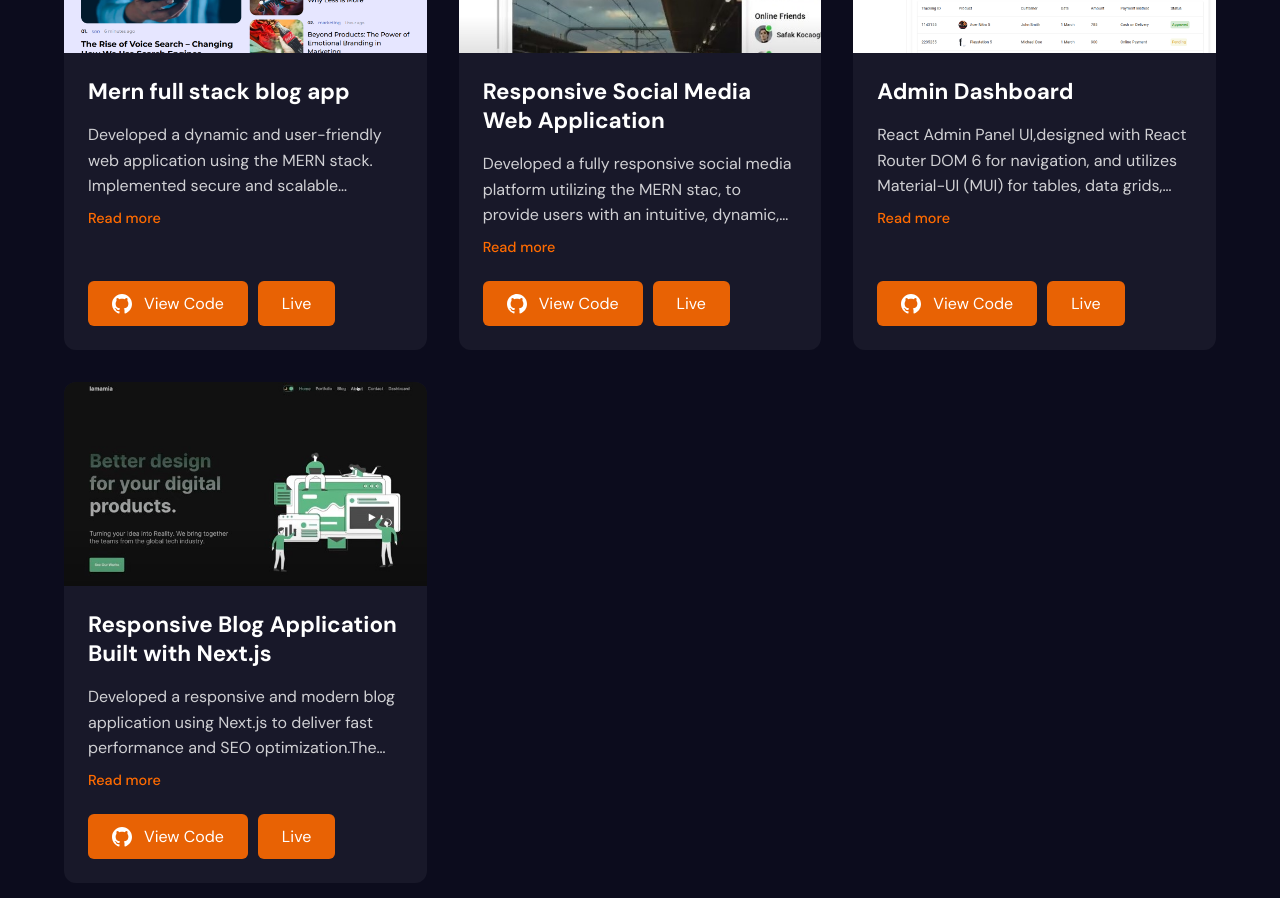
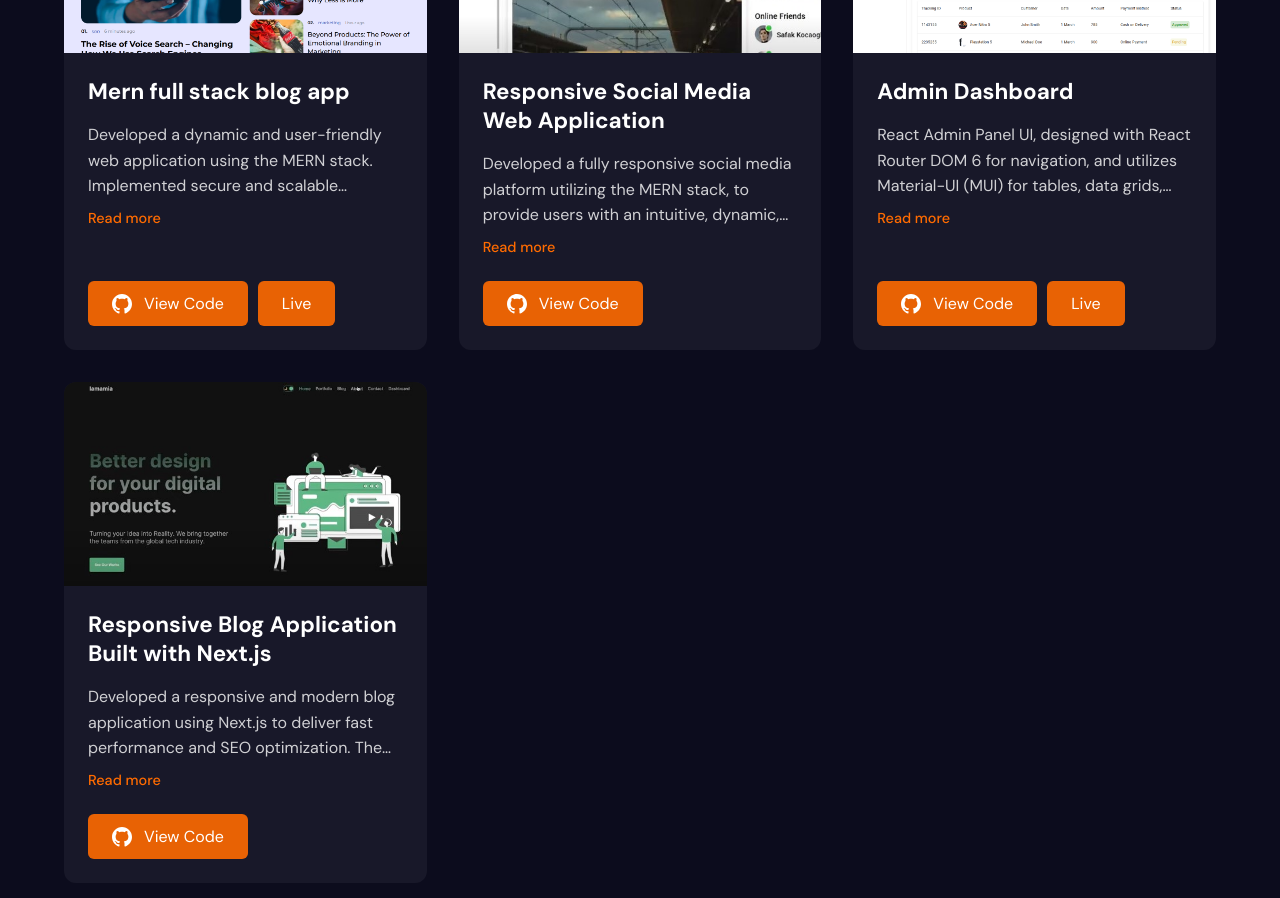
Before and after one commit to manaf12/my-portfolio, a React (Vite) app: page / in a window 1280 px wide. Shown: the part 1940-2838 px from the top of the page. Built offline with nearby package versions, Linux system fonts and the light colour scheme.

Commit message:
Update Portfolio

```diff
--- a/src/components/portfolio/Portfolio.jsx
+++ b/src/components/portfolio/Portfolio.jsx
@@ -14,40 +14,39 @@ const Portfolio = () => {
     stiffness: 100,
     damping: 30
   });
+
   const projects = [
     {
       id: 1,
       title: "Mern full stack blog app",
       img: "blog.png",
       desc: "Developed a dynamic and user-friendly web application using the MERN stack. Implemented secure and scalable authentication with Clerk. Optimized image handling and performance through ImageKit, featuring advanced image optimization and lazy loading techniques. Integrated infinite scrolling functionality with TanStack and Axios to provide a smooth and engaging data browsing experience.",
-    github:"https://github.com/manaf12/full-stack-mern-blog-project-",
-    live:"https://blog-app-manafs-projects-7a962bb5.vercel.app"
-
+      github: "https://github.com/manaf12/full-stack-mern-blog-project-",
+      live: "https://blog-app-manafs-projects-7a962bb5.vercel.app"
     },
     {
       id: 2,
       title: "Responsive Social Media Web Application",
-    img:"social.jpg",
-    desc: "Developed a fully responsive social media platform utilizing the MERN stac, to provide users with an intuitive, dynamic, and scalable social networking experience. This platform integrates real-time features using Socket.IO.",
-    github:"https://github.com/manaf12/social-media-app"
+      img: "social.jpg",
+      desc: "Developed a fully responsive social media platform utilizing the MERN stack, to provide users with an intuitive, dynamic, and scalable social networking experience. This platform integrates real-time features using Socket.IO.",
+      github: "https://github.com/manaf12/social-media-app"
     },
     {
-    id:3,
-    title:"Admin Dashboard",
-    img:"dashboard.png",
-    desc:"React Admin Panel UI,designed with React Router DOM 6 for navigation, and utilizes Material-UI (MUI) for tables, data grids, and components. The dashboard includes reusable widgets, a Progress Bar, and interactive charts, along with a dynamic Single Item Page and Form Page Design. It also supports Dark Mode via the Context API and smooth navigation with React Router DOM Links.",
-    github:"https://github.com/manaf12/Admin-Dashboard",
-    live:"admin-dashboard-phi-sage-38.vercel.app"
+      id: 3,
+      title: "Admin Dashboard",
+      img: "dashboard.png",
+      desc: "React Admin Panel UI, designed with React Router DOM 6 for navigation, and utilizes Material-UI (MUI) for tables, data grids, and components. The dashboard includes reusable widgets, a Progress Bar, and interactive charts, along with a dynamic Single Item Page and Form Page Design. It also supports Dark Mode via the Context API and smooth navigation with React Router DOM Links.",
+      github: "https://github.com/manaf12/Admin-Dashboard",
+      live: "admin-dashboard-phi-sage-38.vercel.app"
     },
     {
       id: 4,
-    title: "Responsive Blog Application Built with Next.js ",
+      title: "Responsive Blog Application Built with Next.js",
       img: "second.jpg",
-    desc: "Developed a responsive and modern blog application using Next.js to deliver fast performance and SEO optimization.The app features dynamic content rendering and is built with a focus on user experience, providing a smooth and engaging interface across all devicesOne of the standout features is the integration of Context API for state management, specifically used to allow users to switch between light and dark theme modes",
-    github:"https://github.com/manaf12/nextjs-app"
+      desc: "Developed a responsive and modern blog application using Next.js to deliver fast performance and SEO optimization. The app features dynamic content rendering and is built with a focus on user experience, providing a smooth and engaging interface across all devices. One of the standout features is the integration of Context API for state management, specifically used to allow users to switch between light and dark theme modes.",
+      github: "https://github.com/manaf12/nextjs-app"
     },
   ];
-
 
   return (
     <div className="portfolio" ref={ref}>
@@ -107,6 +106,7 @@ return (
                   </svg>
                   View Code
                 </a>
+                {(project.id === 1 || project.id === 3) && (
                   <a
                     href={project.live}
                     className="github-link"
@@ -115,9 +115,8 @@ return (
                   >
                     Live
                   </a>
-
+                )}
               </div>
-
             </div>
           </motion.article>
         ))}
```
Lines whose indentation alone changed are shown as unchanged.
